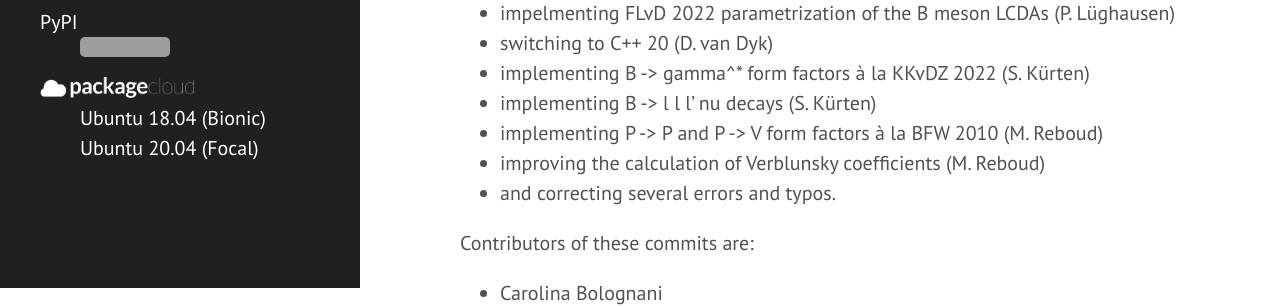
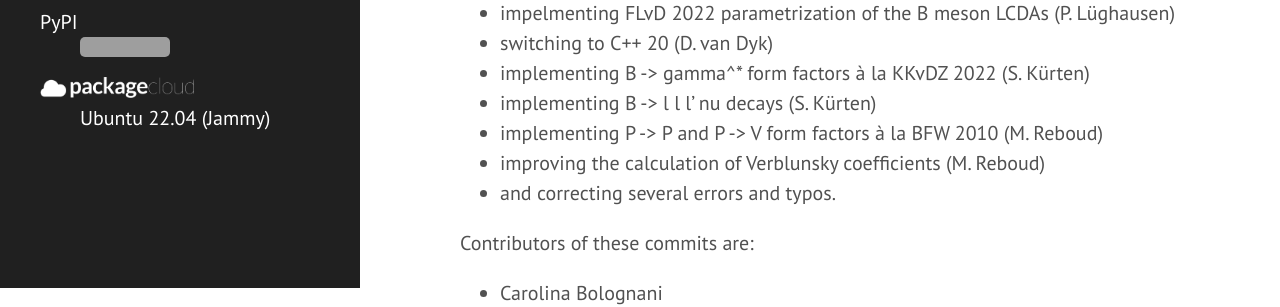
Before and after one commit to eos/eos.github.io, a Jekyll site: the page built from index.html, in a window 1280 px wide. Shown: the part 612-919 px from the top of the page. Built offline with Jekyll 4.4.1, drawn with Linux system fonts in a browser that asks for light colours; the list of posts is cut into pages by our own code; grey boxes are pictures that could not be loaded.

Commit message:
Update sidebar entries for package cloud

```diff
--- a/_includes/sidebar.html
+++ b/_includes/sidebar.html
@@ -48,8 +48,7 @@
           <a href="https://packagecloud.io"><img src="/images/packagecloud-logo.png" width="55%"/></a>
       </li>
       <ul>
-          <li class="sidebar-nav-item"><a href="https://packagecloud.io/app/eos/eos/search?dist=ubuntu%2Fbionic">Ubuntu 18.04 (Bionic)</a></li>
-          <li class="sidebar-nav-item"><a href="https://packagecloud.io/app/eos/eos/search?dist=ubuntu%2Ffocal"> Ubuntu 20.04 (Focal)</a></li>
+          <li class="sidebar-nav-item"><a href="https://packagecloud.io/app/eos/eos/search?dist=ubuntu%2Fjammy">Ubuntu 22.04 (Jammy)</a></li>
       </ul>
     </ul>
     </div>
```
